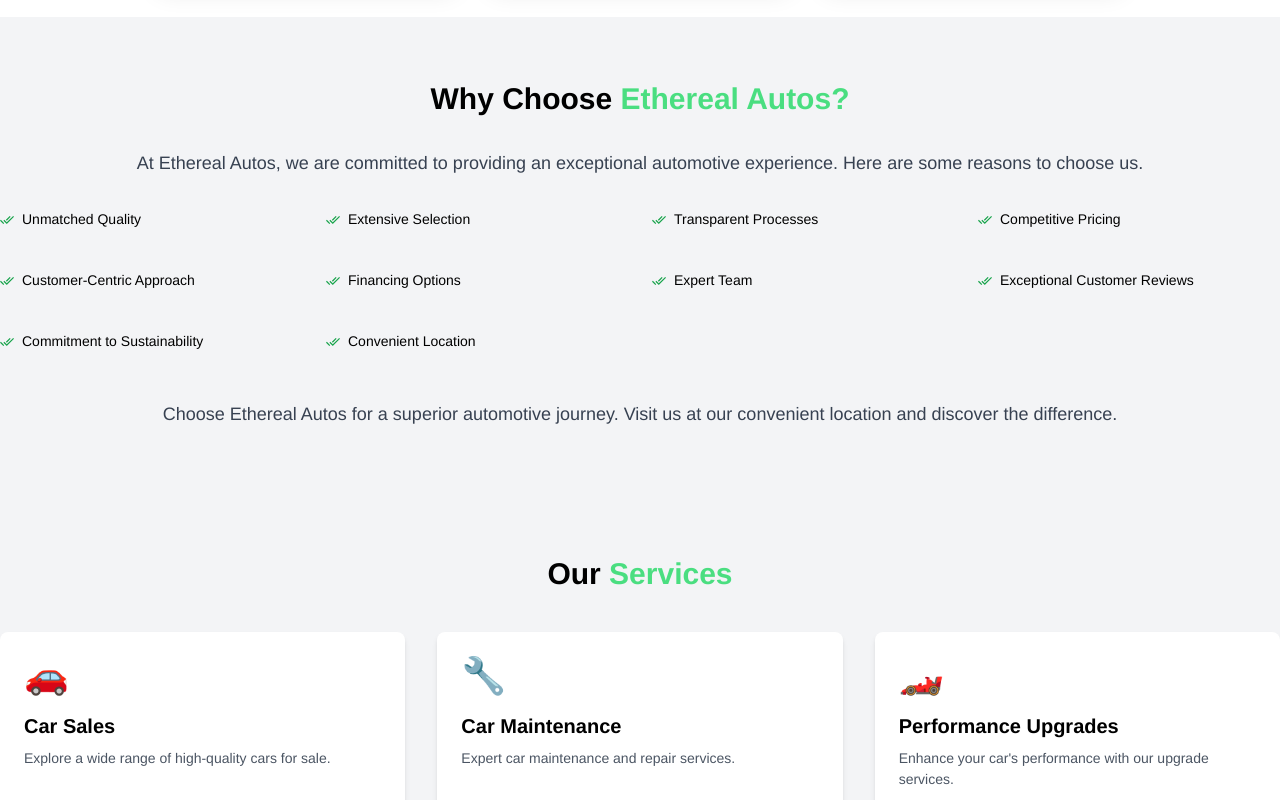
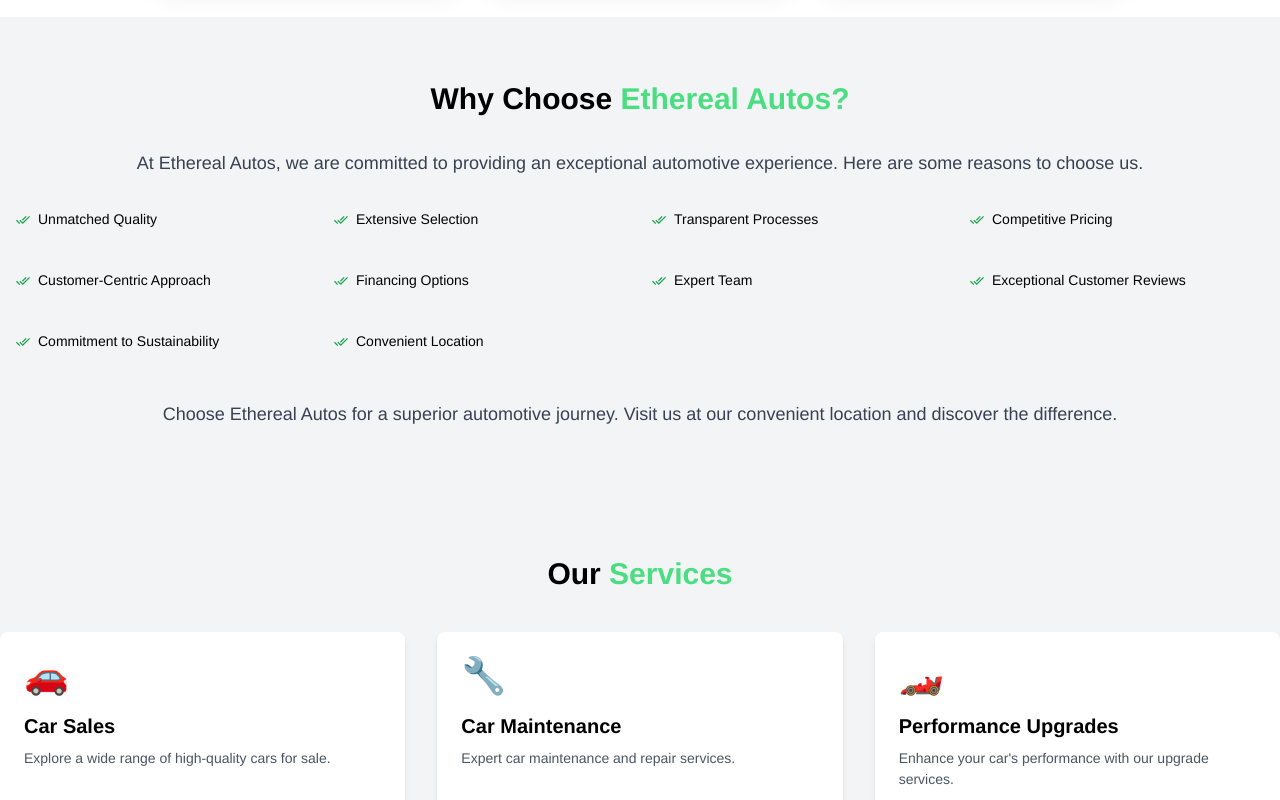
Before and after one commit to rakiburrahman307/Assignment-10, a React (Vite) app: page / in a window 1280 px wide. Shown: the part 1036-1836 px from the top of the page. Built offline with nearby package versions, Linux system fonts and the light colour scheme; no server answers.

Commit message:
code update

```diff
--- a/src/components/pages/ChooseUs.jsx
+++ b/src/components/pages/ChooseUs.jsx
@@ -22,7 +22,7 @@
                     At Ethereal Autos, we are committed to providing an exceptional automotive experience. Here are some reasons to choose us.
                 </p>
 
-                <ul className="grid grid-cols-1 sm:grid-cols-2 md:grid-cols-3 lg:grid-cols-4 gap-6">
+                <ul className="grid grid-cols-1 sm:grid-cols-2 md:grid-cols-3 lg:grid-cols-4 gap-6 px-4">
                     {reasons.map((reason, index) => (
                         <li key={index} className="mb-4 flex items-center" data-aos="fade-right">
                             <IoMdDoneAll className=" text-green-600 font-semibold mr-2"></IoMdDoneAll>
```
